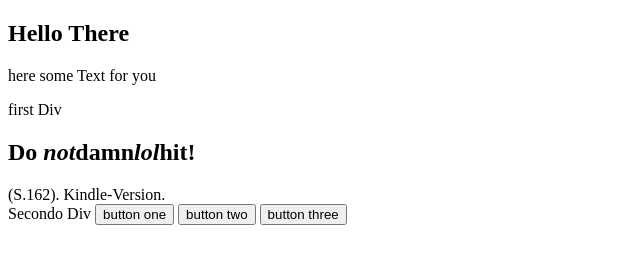
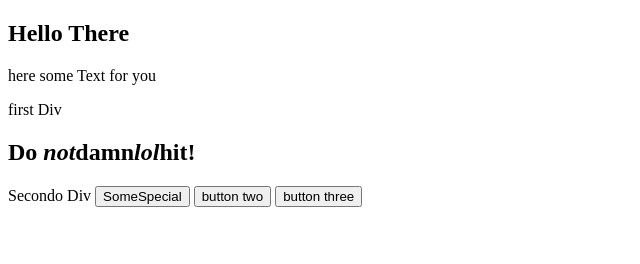
Before and after one commit to Rumdidum/A-smarter-Way-to-learn-Js-practice, a plain HTML site: page index.html in a window 1280 px wide. Shown: the whole page, without its empty margins (0-640 px from the left). Drawn offline with Linux system fonts and the light colour scheme.

Commit message:
practice with DOM attributes

```diff
--- a/index.html
+++ b/index.html
@@ -67,10 +67,10 @@
     <!-- Level 57 -->
     <!-- Level 58 -->
     <!-- Level 59 -->
-    <!-- Level 60 -->
+    <!-- Level 60 Skipped 60-64 because i know alread how it works-->
+    <!-- Level 65 -->
     <div id="firstID">first Div</div>
     <h2 id="h2">Do <em>not</em>damn<em>lol</em>hit!</h2>
-    (S.162). Kindle-Version.
     <div id="container">Secondo Div
         <button id="one">button one</button>
         <button id="two">button two</button>
--- a/main.js
+++ b/main.js
@@ -137,6 +137,7 @@ for (let i = 0; i < myButtons.length; i++) {
 }
  */
 // Level 60
+/*
 let myDivs = document.querySelector("#h2");
 
 let contents = myDivs.childNodes[0];
@@ -148,3 +149,16 @@ for (let i = 0; i < myDivs.childNodes.length; i++) {
 // Level 63 Getting targets name
 console.log(myDivs.childNodes[0].nodeValue)
 console.log(myDivs.childNodes.length)
+ */
+
+// Level 65
+
+let target = document.querySelector("#one");
+let hasClass = target.hasAttribute("class");
+let getClass = target.getAttribute("class");
+// Setting Class
+let setClass = target.setAttribute("class", "SomeSpecial");
+// Get the new Class
+let newTarget = target.getAttribute("class");
+
+target.textContent = newTarget;
```
